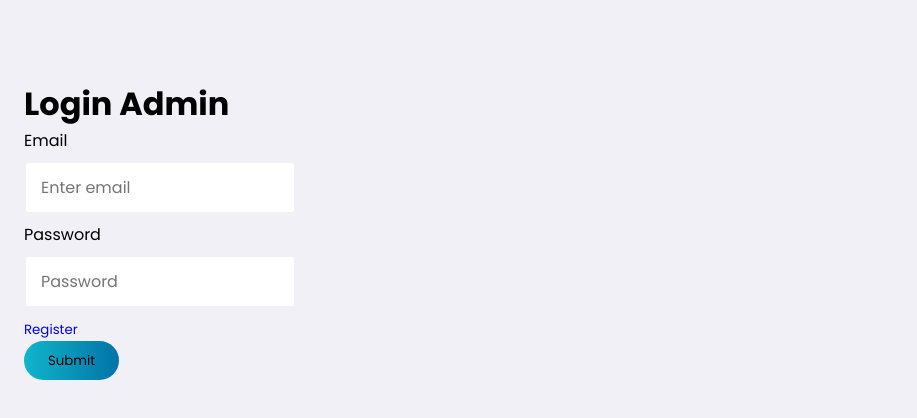
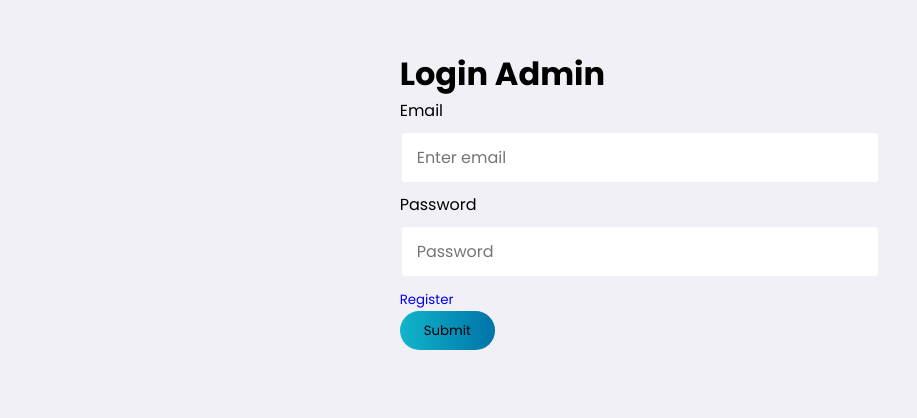
Before and after one commit to alfazaatariq/SOSD-Cruise-Booking-Ticket, a React (Create React App) app in the folder reactsosd/: page /admin/login in a window 1280 px wide. Shown: the top 418 px of the page, without its empty margins (0-917 px from the left). Built offline with nearby package versions, Linux system fonts and the light colour scheme; no server answers; what @react-pdf/renderer would draw is missing.

Commit message:
bersih2 gaming

```diff
--- a/reactsosd/src/pages/AdminLoginPage.js
+++ b/reactsosd/src/pages/AdminLoginPage.js
@@ -25,7 +25,15 @@ export const AdminLoginPage = () => {
 
   return (
     <>
-      <Container style={{ width: '25%', marginTop: '5rem' }}>
+      <div
+        style={{
+          display: 'flex',
+          justifyContent: 'center',
+          alignItems: 'center',
+          marginTop: '50px',
+        }}
+      >
+        <Container>
           <h1>Login Admin</h1>
           <Form onSubmit={(e) => onSubmitHandler(e)}>
             <Form.Group className='mb-3' controlId='formBasicEmail'>
@@ -55,6 +63,7 @@ export const AdminLoginPage = () => {
             </Button>
           </Form>
         </Container>
+      </div>
     </>
   );
 };
--- a/reactsosd/src/pages/AdminRegisterPage.js
+++ b/reactsosd/src/pages/AdminRegisterPage.js
@@ -24,6 +24,14 @@ export const AdminRegisterPage = () => {
 
   return (
     <>
+      <div
+        style={{
+          display: 'flex',
+          justifyContent: 'center',
+          alignItems: 'center',
+          marginTop: '50px',
+        }}
+      >
         <Container style={{ width: '25%', marginTop: '5rem' }}>
           <h1>Register Admin</h1>
           <Form
@@ -79,6 +87,7 @@ export const AdminRegisterPage = () => {
             </Button>
           </Form>
         </Container>
+      </div>
     </>
   );
 };
```
Lines whose indentation alone changed are shown as unchanged.
